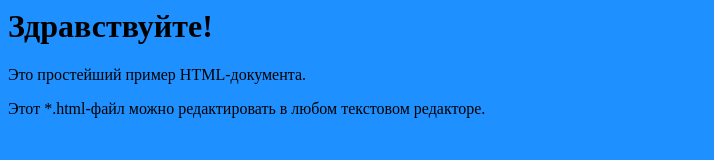
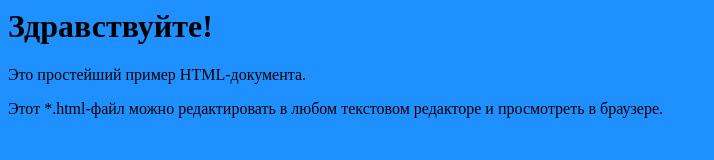
Before and after one commit to Ashterix/iampm14, a plain HTML site: page index.html in a window 1280 px wide. Shown: the whole page, without its empty margins (0-714 px from the left). Drawn offline with Linux system fonts and the light colour scheme.

Commit message:
feature/3 - add text

```diff
--- a/index.html
+++ b/index.html
@@ -5,6 +5,6 @@
 <body style="background: dodgerblue">
 <h1>Здравствуйте!</h1>
 <p style="font-weight: normal"> Это простейший пример HTML-документа. </p>
-<p> Этот *.html-файл можно редактировать в любом текстовом редакторе.</p>
+<p> Этот *.html-файл можно редактировать в любом текстовом редакторе и просмотреть в браузере.</p>
 </body>
 </html>
```
